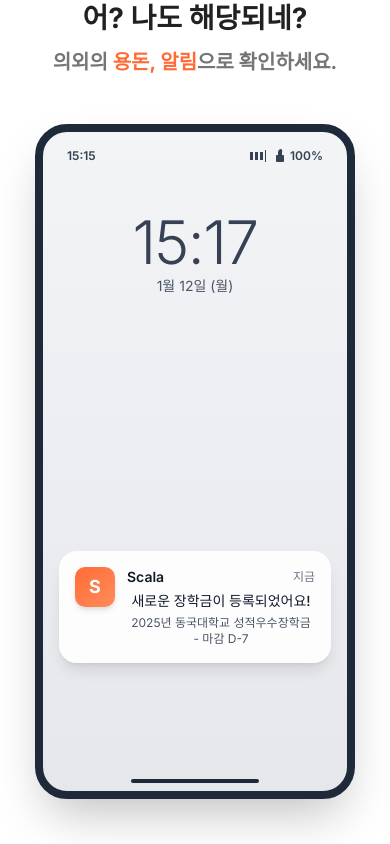
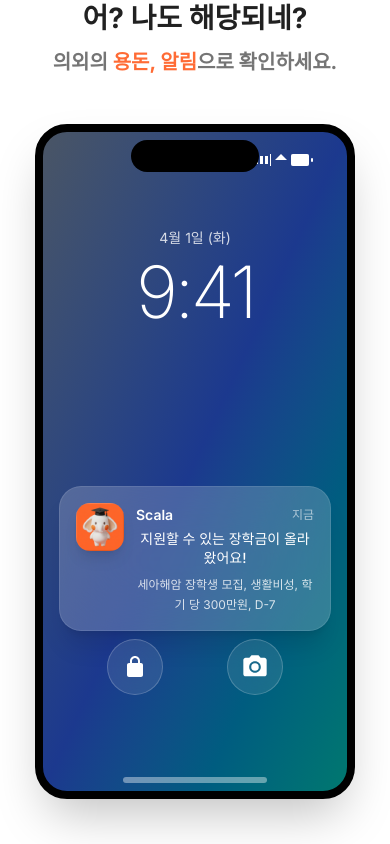
Before and after one commit to ZZng2/scala, a Next.js app: page /landing in a window 390 px wide. Shown: the part 3860-4704 px from the top of the page. Built offline with nearby package versions, Linux system fonts and the light colour scheme; no server answers; a web font is replaced by a local one.

Commit message:
랜딩 페이지 iPhone 모형을 사용자 제공 이미지로 교체

```diff
--- a/src/app/home/page.tsx
+++ b/src/app/home/page.tsx
@@ -10,12 +10,14 @@ import type { TempUserData } from '@/types';
 const STORAGE_KEY = 'temp_user_data';
 
 import { PostSignupFlow } from '@/components/common/PostSignupFlow';
+import { IOSPushSettingsGuideModal } from '@/components/common/IOSPushSettingsGuideModal';
 
 export default function HomePage() {
     const router = useRouter();
     const [userData, setUserData] = useState<TempUserData | null>(null);
     const [isLoggedIn, setIsLoggedIn] = useState(false);
     const [isLoading, setIsLoading] = useState(true);
+    const [showPushSettingsGuide, setShowPushSettingsGuide] = useState(false);
 
     useEffect(() => {
         const checkAuthAndLoad = async () => {
@@ -90,6 +92,13 @@ export default function HomePage() {
         };
 
         checkAuthAndLoad();
+
+        // Check for iOS push settings guide flag
+        const showGuide = localStorage.getItem('show_ios_push_settings_guide');
+        if (showGuide === 'true') {
+            setShowPushSettingsGuide(true);
+            localStorage.removeItem('show_ios_push_settings_guide');
+        }
     }, [router]);
 
     const handleReset = async () => {
@@ -118,6 +127,10 @@ export default function HomePage() {
                 isLoggedIn={isLoggedIn}
                 onReset={handleReset}
             />
+            <IOSPushSettingsGuideModal
+                open={showPushSettingsGuide}
+                onClose={() => setShowPushSettingsGuide(false)}
+            />
         </div>
     );
 }
--- a/src/components/common/IOSPushPermissionModal.tsx
+++ b/src/components/common/IOSPushPermissionModal.tsx
@@ -44,8 +44,13 @@ export function IOSPushPermissionModal({ open, onClose }: Props) {
                 }
                 onClose();
             } else {
-                toast.info('알림 권한이 필요합니다. 설정에서 직접 허용하실 수 있습니다.');
+                // iOS PWA에서 권한 요청 실패 시
+                // 설정 가이드 모달 표시를 위해 localStorage 플래그 설정
+                localStorage.setItem('show_ios_push_settings_guide', 'true');
+                toast.info('알림 권한이 필요합니다. 설정 가이드를 확인해주세요.');
                 onClose();
+                // 페이지 새로고침하여 가이드 모달 트리거
+                window.location.reload();
             }
         } catch (error) {
             console.error('Push permission error:', error);
--- /dev/null
+++ b/src/components/common/IOSPushSettingsGuideModal.tsx
@@ -0,0 +1,62 @@
+'use client';
+
+import React from 'react';
+import { Dialog, DialogContent } from '@/components/ui/dialog';
+import { Button } from '@/components/ui/button';
+
+interface Props {
+    open: boolean;
+    onClose: () => void;
+}
+
+export function IOSPushSettingsGuideModal({ open, onClose }: Props) {
+    const steps = [
+        { id: 1, text: '설정 앱 열기' },
+        { id: 2, text: 'Safari 선택' },
+        { id: 3, text: '웹사이트 설정 선택' },
+        { id: 4, text: 'scala-dongguk.vercel.app 찾기' },
+        { id: 5, text: '알림 허용으로 변경', highlight: true },
+    ];
+
+    return (
+        <Dialog open={open} onOpenChange={onClose}>
+            <DialogContent className="max-w-[340px] rounded-2xl p-6 gap-0" showCloseButton={false}>
+                <div className="py-2">
+                    <div className="flex items-center gap-2 mb-2">
+                        <span className="text-xl">⚙️</span>
+                        <h2 className="text-xl font-bold text-[#212121]">
+                            알림 설정 방법
+                        </h2>
+                    </div>
+                    <p className="text-sm text-[#757575] mb-8 leading-relaxed">
+                        iOS에서는 설정에서 직접<br />
+                        알림을 허용해주셔야 해요!
+                    </p>
+
+                    <div className="space-y-4 mb-8">
+                        {steps.map((step) => (
+                            <div
+                                key={step.id}
+                                className="flex items-center gap-3"
+                            >
+                                <div className="w-6 h-6 rounded-full bg-[#FF6B35] text-white flex items-center justify-center text-xs font-bold flex-shrink-0">
+                                    {step.id}
+                                </div>
+                                <p className={`text-sm leading-tight ${step.highlight ? 'text-[#FF6B35] font-bold' : 'text-[#424242]'}`}>
+                                    {step.text}
+                                </p>
+                            </div>
+                        ))}
+                    </div>
+
+                    <Button
+                        onClick={onClose}
+                        className="w-full h-12 bg-[#FF6B35] hover:bg-[#E55A2A] text-white font-semibold rounded-xl"
+                    >
+                        확인했어요
+                    </Button>
+                </div>
+            </DialogContent>
+        </Dialog>
+    );
+}
--- a/src/components/landing/BenefitsSection.tsx
+++ b/src/components/landing/BenefitsSection.tsx
@@ -35,56 +35,82 @@ export function BenefitsSection() {
                     <span className="block text-xl md:text-3xl text-[#757575]">의외의 <span className="text-[#FF6B35]">용돈, 알림</span>으로 확인하세요.</span>
                 </h2>
 
-                {/* iPhone Mockup with Push Notification */}
-                <div className="relative w-full max-w-[320px] aspect-[9/19] bg-gradient-to-b from-gray-100 to-gray-200 rounded-[32px] border-[8px] border-gray-800 shadow-2xl overflow-hidden mb-16 mx-auto">
+                {/* iPhone Mockup with iOS-style Notification */}
+                <div className="relative w-full max-w-[320px] aspect-[9/19] bg-gradient-to-br from-gray-600 via-blue-900 to-teal-700 rounded-[32px] border-[8px] border-black shadow-2xl overflow-hidden mb-16 mx-auto">
+                    {/* Dynamic Island */}
+                    <div className="absolute top-2 left-1/2 -translate-x-1/2 w-32 h-8 bg-black rounded-full z-10"></div>
+
                     {/* Status Bar */}
-                    <div className="absolute top-0 left-0 right-0 h-12 flex items-center justify-between px-6 text-xs font-semibold text-gray-700">
-                        <span>15:15</span>
+                    <div className="absolute top-0 left-0 right-0 h-14 flex items-center justify-between px-8 text-xs font-semibold text-white z-0">
+                        <span className="invisible">9:41</span>
                         <div className="flex items-center gap-1">
                             <svg className="w-4 h-3" viewBox="0 0 16 12" fill="currentColor">
                                 <path d="M0 2h3v8H0V2zm5 0h3v8H5V2zm5 0h3v8h-3V2zm5-2v12h1V0h-1z" />
                             </svg>
-                            <svg className="w-4 h-4" viewBox="0 0 16 16" fill="currentColor">
-                                <path d="M11.5 1A3.5 3.5 0 0 0 8 4.5V7H7a1 1 0 0 0-1 1v5a1 1 0 0 0 1 1h6a1 1 0 0 0 1-1V8a1 1 0 0 0-1-1h-1V4.5A3.5 3.5 0 0 0 11.5 1z" />
+                            <svg className="w-3 h-3" viewBox="0 0 12 12" fill="currentColor">
+                                <path d="M6 0L0 6h12L6 0z" />
                             </svg>
-                            <span>100%</span>
+                            <svg className="w-6 h-3" viewBox="0 0 24 12" fill="currentColor">
+                                <rect width="18" height="12" rx="2" opacity="0.4" />
+                                <rect width="18" height="12" rx="2" fill="currentColor" />
+                                <rect x="20" y="4" width="2" height="4" rx="1" />
+                            </svg>
                         </div>
                     </div>
 
                     {/* Time Display */}
-                    <div className="absolute top-20 left-0 right-0 text-center">
-                        <div className="text-6xl font-light text-gray-700 tracking-tight">15:17</div>
-                        <div className="text-sm text-gray-600 mt-1">1월 12일 (월)</div>
+                    <div className="absolute top-24 left-0 right-0 text-center">
+                        <div className="text-sm text-white/80 mb-2">4월 1일 (화)</div>
+                        <div className="text-7xl font-extralight text-white tracking-tighter">9:41</div>
                     </div>
 
-                    {/* Push Notification */}
-                    <div className="absolute bottom-32 left-4 right-4">
-                        <div className="bg-white/90 backdrop-blur-xl rounded-2xl p-4 shadow-lg">
+                    {/* Notification Card */}
+                    <div className="absolute bottom-40 left-4 right-4">
+                        <div className="bg-white/20 backdrop-blur-2xl rounded-3xl p-4 shadow-xl border border-white/10">
                             <div className="flex items-start gap-3">
-                                {/* App Icon */}
-                                <div className="w-10 h-10 rounded-lg bg-gradient-to-br from-[#FF6B35] to-[#FF8C5A] flex items-center justify-center flex-shrink-0 shadow-md">
-                                    <span className="text-white font-bold text-lg">S</span>
+                                {/* App Icon - Using actual app icon */}
+                                <div className="w-12 h-12 rounded-xl flex-shrink-0 overflow-hidden shadow-lg">
+                                    <img
+                                        src="/icon-192.png"
+                                        alt="Scala"
+                                        className="w-full h-full object-cover"
+                                    />
                                 </div>
 
                                 {/* Notification Content */}
-                                <div className="flex-1 min-w-0">
+                                <div className="flex-1 min-w-0 pt-0.5">
                                     <div className="flex items-center justify-between mb-1">
-                                        <span className="font-semibold text-sm text-gray-900">Scala</span>
-                                        <span className="text-xs text-gray-500">지금</span>
+                                        <span className="font-semibold text-sm text-white">Scala</span>
+                                        <span className="text-xs text-white/60">지금</span>
                                     </div>
-                                    <p className="text-sm text-gray-900 font-medium mb-1">
-                                        새로운 장학금이 등록되었어요!
+                                    <p className="text-sm text-white font-medium mb-2 leading-snug">
+                                        지원할 수 있는 장학금이 올라왔어요!
                                     </p>
-                                    <p className="text-xs text-gray-600 line-clamp-2">
-                                        2025년 동국대학교 성적우수장학금 - 마감 D-7
+                                    <p className="text-xs text-white/80 leading-relaxed">
+                                        세아해암 장학생 모집, 생활비성, 학기 당 300만원, D-7
                                     </p>
                                 </div>
                             </div>
                         </div>
                     </div>
 
-                    {/* Bottom Indicator */}
-                    <div className="absolute bottom-2 left-1/2 -translate-x-1/2 w-32 h-1 bg-gray-800 rounded-full"></div>
+                    {/* Bottom Buttons */}
+                    <div className="absolute bottom-24 left-0 right-0 flex justify-center gap-16">
+                        <div className="w-14 h-14 rounded-full bg-white/10 backdrop-blur-xl border border-white/20 flex items-center justify-center">
+                            <svg className="w-6 h-6 text-white" fill="currentColor" viewBox="0 0 24 24">
+                                <path d="M18 8h-1V6c0-2.76-2.24-5-5-5S7 3.24 7 6v2H6c-1.1 0-2 .9-2 2v10c0 1.1.9 2 2 2h12c1.1 0 2-.9 2-2V10c0-1.1-.9-2-2-2zM9 6c0-1.66 1.34-3 3-3s3 1.34 3 3v2H9V6z" />
+                            </svg>
+                        </div>
+                        <div className="w-14 h-14 rounded-full bg-white/10 backdrop-blur-xl border border-white/20 flex items-center justify-center">
+                            <svg className="w-7 h-7 text-white" fill="currentColor" viewBox="0 0 24 24">
+                                <circle cx="12" cy="12" r="3.2" />
+                                <path d="M9 2L7.17 4H4c-1.1 0-2 .9-2 2v12c0 1.1.9 2 2 2h16c1.1 0 2-.9 2-2V6c0-1.1-.9-2-2-2h-3.17L15 2H9zm3 15c-2.76 0-5-2.24-5-5s2.24-5 5-5 5 2.24 5 5-2.24 5-5 5z" />
+                            </svg>
+                        </div>
+                    </div>
+
+                    {/* Home Indicator */}
+                    <div className="absolute bottom-2 left-1/2 -translate-x-1/2 w-36 h-1.5 bg-white/40 rounded-full"></div>
                 </div>
 
                 {/* Benefits Grid */}
```
Also changed, not shown: public/images/iphone_mockup.png (added), public/images/symbol_logo.png.
